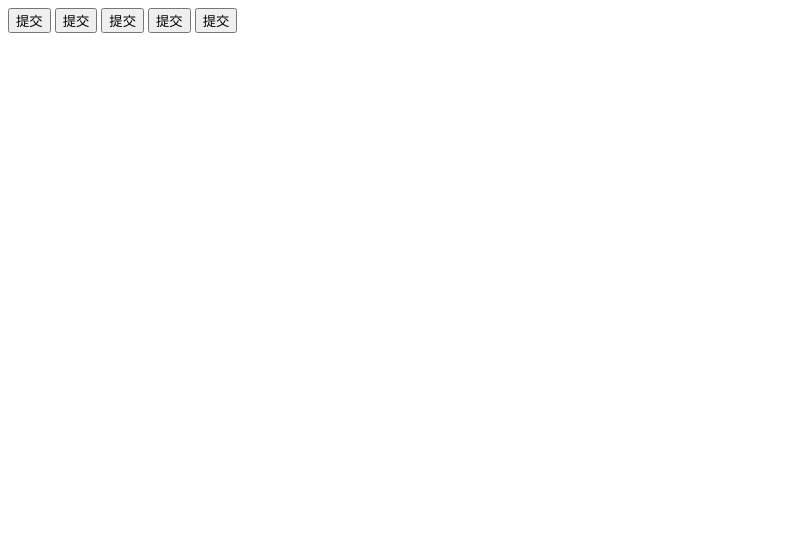
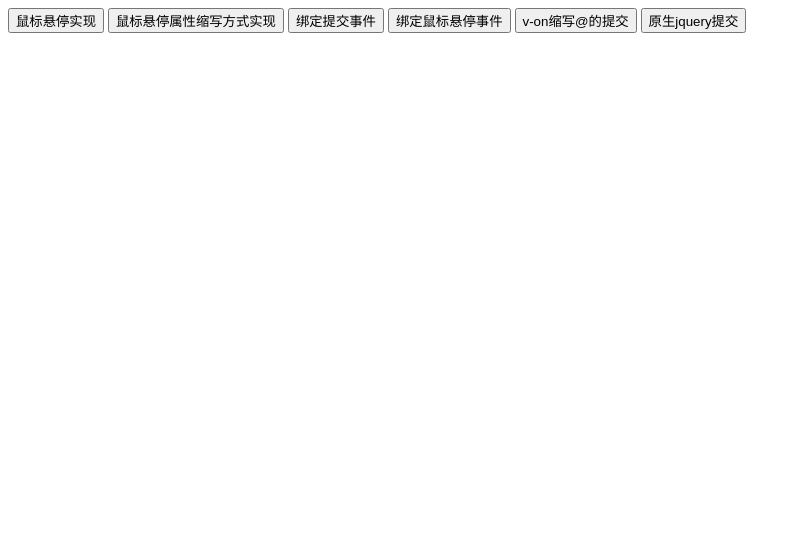
Before and after one commit to ttz20181126/Vue_Practice, a plain HTML site: page vue_elementary_using.html in a window 1280 px wide. Shown: the part 257-800 px from the top of the page, without its empty margins (0-801 px from the left). Drawn offline with Linux system fonts and the light colour scheme.

Commit message:
fix：vue基础语法

```diff
--- a/vue_elementary_using.html
+++ b/vue_elementary_using.html
@@ -43,17 +43,19 @@
 			</div>
 
 			<!-- v-bind是vue中，提供的用于绑定属性的指令 -->
-			<input type = "button" value="提交" v-bind:title = "titleValue + ',试试吧' " >
+			<input type = "button" value="鼠标悬停实现" v-bind:title = "titleValue + ',试试吧' " >
 			<!-- v-bind可以简写为： -->
-			<input type = "button" value="提交" :title = "titleValue  + ',试试吧(缩写方式)' ">
+			<input type = "button" value="鼠标悬停属性缩写方式实现" :title = "titleValue  + ',试试吧(缩写方式)' ">
 
 			<!-- vue提供了v-on事件绑定机制 -->
-			<input type = "button" value="提交"  v-on:click = "clickToSubmit">
-			<input type = "button" value="提交"  v-on:mouseover = "mouseoverIt">
+			<input type = "button" value="绑定提交事件"  v-on:click = "clickToSubmit">
+			<input type = "button" value="绑定鼠标悬停事件"  v-on:mouseover = "mouseoverIt">
+			<!-- v-on事件可以缩写为@ -->
+			<input type = "button" value="v-on缩写@的提交"  @click = "clickToSubmit">
 
 
 			<!-- title属性给按钮提示，id利用原生jquery绑定事件 -->
-			<input type = "button" value="提交" title = "titleValue" id = "btn">
+			<input type = "button" value="原生jquery提交" title = "titleValue" id = "btn">
 		</div>
 
 		<script>
@@ -66,7 +68,7 @@
 					                     //前端的vue之类的框架，不提倡我们去手动操作dom元素了。
 					msg_html:'<h1>我是一个html,你可以解析我吗<h1>'	,
 
-					titleValue:'点击提交'
+					titleValue:'v-bind悬停属性'
 				},
 				//methods属性中定义了当前vue实例所有可用的方法
 			    methods: {
```
